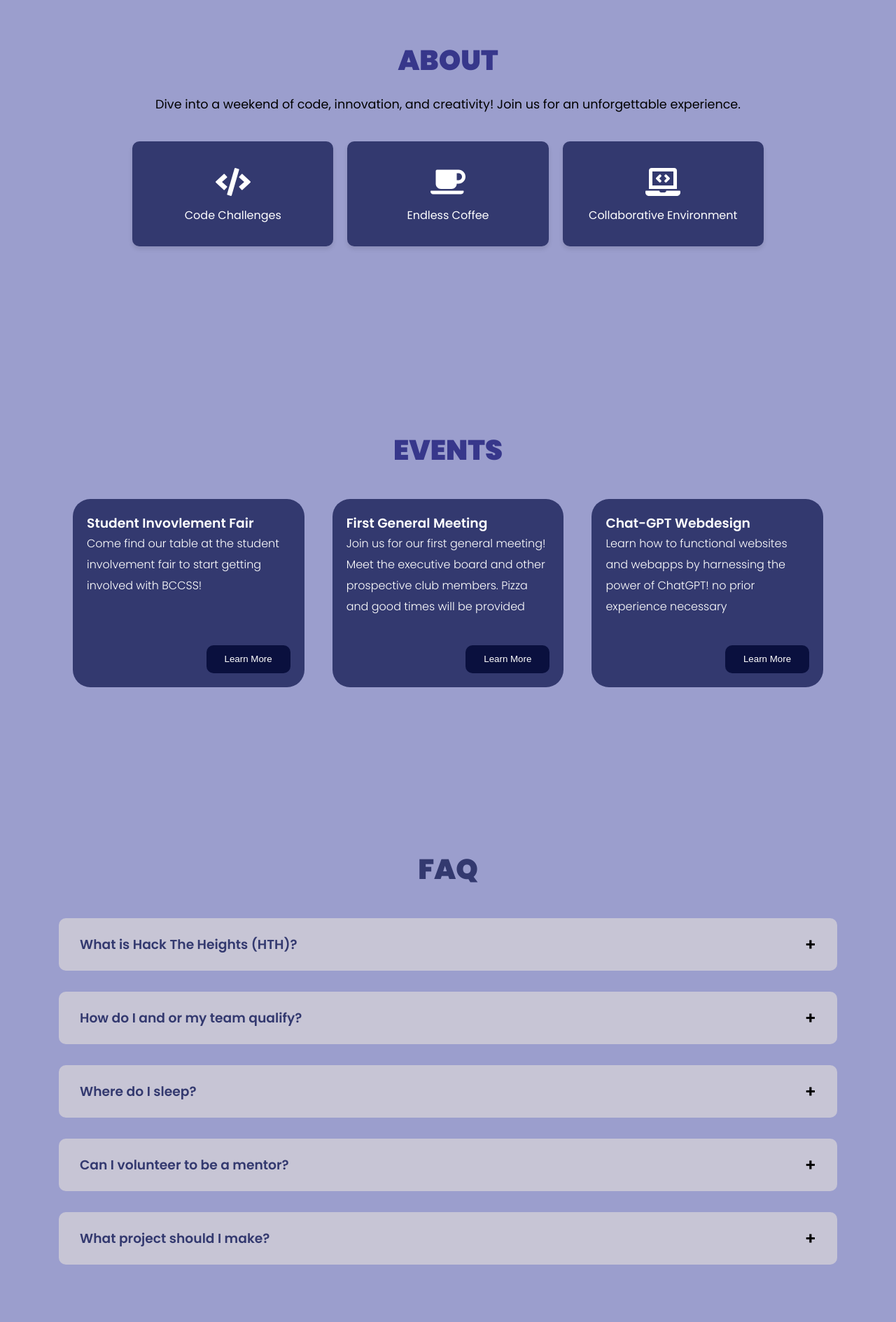
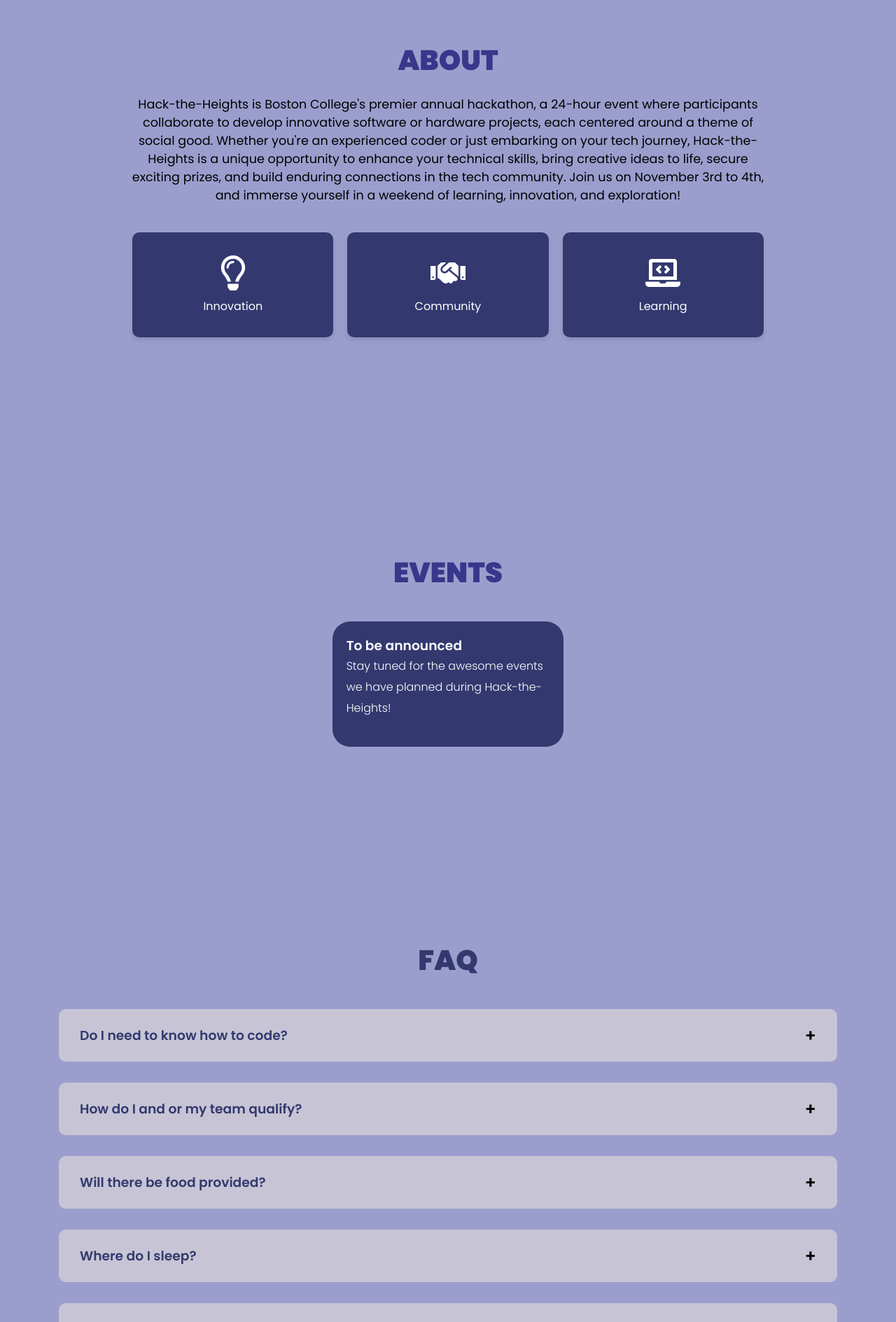
Before and after one commit to bccss/hacktheheights, a React (Create React App) app: page / in a window 1280 px wide. Shown: the part 880-2769 px from the top of the page at 70% size. Built offline with nearby package versions, Linux system fonts and the light colour scheme.

Commit message:
finished up content and finalized site for 1.0 launch

```diff
--- a/src/sections/components/About.jsx
+++ b/src/sections/components/About.jsx
@@ -1,5 +1,5 @@
 import React from "react";
-import { FaCode, FaCoffee, FaLaptopCode } from "react-icons/fa";
+import { FaRegLightbulb, FaHandshake, FaLaptopCode } from "react-icons/fa";
 import "../stylesheets/About.css";
 
 function About() {
@@ -7,21 +7,20 @@
     <div className="about-container" id="About">
       <h1 className="about-heading">ABOUT</h1>
       <p className="about-description">
-        Dive into a weekend of code, innovation, and creativity! Join us for an
-        unforgettable experience.
+      Hack-the-Heights is Boston College's premier annual hackathon, a 24-hour event where participants collaborate to develop innovative software or hardware projects, each centered around a theme of social good. Whether you're an experienced coder or just embarking on your tech journey, Hack-the-Heights is a unique opportunity to enhance your technical skills, bring creative ideas to life, secure exciting prizes, and build enduring connections in the tech community. Join us on November 3rd to 4th, and immerse yourself in a weekend of learning, innovation, and exploration!
       </p>
       <div className="icon-container">
         <div className="icon-card">
-          <FaCode size={50} color="white" />
-          <p className="icon-text">Code Challenges</p>
+          <FaRegLightbulb size={50} color="white" />
+          <p className="icon-text">Innovation</p>
         </div>
         <div className="icon-card">
-          <FaCoffee size={50} color="white" />
-          <p className="icon-text">Endless Coffee</p>
+          <FaHandshake size={50} color="white" />
+          <p className="icon-text">Community</p>
         </div>
         <div className="icon-card">
           <FaLaptopCode size={50} color="white" />
-          <p className="icon-text">Collaborative Environment</p>
+          <p className="icon-text">Learning</p>
         </div>
       </div>
     </div>
--- a/src/sections/components/Events.jsx
+++ b/src/sections/components/Events.jsx
@@ -3,18 +3,22 @@
 
 function Events() {
   const [cards] = useState([
+    // {
+    //   title: "Student Invovlement Fair",
+    //   text: "Come find our table at the student involvement fair to start getting involved with BCCSS!",
+    // },
+    // {
+    //   title: "First General Meeting",
+    //   text: "Join us for our first general meeting! Meet the executive board and other prospective club members. Pizza and good times will be provided",
+    // },
+    // {
+    //   title: "Chat-GPT Webdesign",
+    //   text: "Learn how to functional websites and webapps by harnessing the power of ChatGPT! no prior experience necessary",
+    // },
     {
-      title: "Student Invovlement Fair",
-      text: "Come find our table at the student involvement fair to start getting involved with BCCSS!",
-    },
-    {
-      title: "First General Meeting",
-      text: "Join us for our first general meeting! Meet the executive board and other prospective club members. Pizza and good times will be provided",
-    },
-    {
-      title: "Chat-GPT Webdesign",
-      text: "Learn how to functional websites and webapps by harnessing the power of ChatGPT! no prior experience necessary",
-    },
+      title: "To be announced",
+      text: "Stay tuned for the awesome events we have planned during Hack-the-Heights!"
+    }
   ]);
 
   return (
@@ -30,7 +34,7 @@
                     <h3>{card.title}</h3>
                     <p>{card.text}</p>
                   </div>
-                  <button className="btn">Learn More</button>
+                  {/* <button className="btn">Learn More</button> */}
                 </div>
               ))}
             </div>
--- a/src/sections/components/FAQ.jsx
+++ b/src/sections/components/FAQ.jsx
@@ -3,9 +3,9 @@
 
 const dataCollection = [
   {
-    question: "What is Hack The Heights (HTH)?",
+    question: "Do I need to know how to code?",
     answer:
-      "HTH will be a thrilling 24-hour event held on November 13th, 2023 at Boston College.  Admission is free and includes mentors, workshops, merch, food, and a fun experience!",
+      "Nope! Hack-the-Heights welcomes participants with all levels of experience, from complete beginners to experienced coders. There will be workshops and mentors available throughout the weekend to help you learn and build.",
   },
   {
     question: "How do I and or my team qualify?",
@@ -13,19 +13,24 @@
       "Any student at Boston College or the Boston area is welcome to join us! Teams can have a maximum of four people. You can either register with your team using the form or create one during the event!",
   },
   {
+    question: "Will there be food provided?",
+    answer:
+      "Absolutely! Meals and snacks will be provided throughout the weekend to keep you energized and ready to hack!",
+  },
+  {
     question: "Where do I sleep?",
     answer:
-      "While coding can be fun, we want you to get some rest when needed! Sleeping bags will be provided by our HTH students. ",
-  },
-  {
-    question: "Can I volunteer to be a mentor?",
-    answer:
-      "Yes! We are always looking for mentors to help our hackers. If you are interested, please fill out the form on our website. ",
+      "While coding can be fun, we want you to get some rest when needed! Feel free to go back to your dorm/apartment to sleep or you have can stay overnight in Schiller if you're feeling hardcore.",
   },
   {
     question: "What project should I make?",
     answer:
       "We have exciting themes for your projects, and the top three teams will win a prize. Don't feel any pressure to make a perfect project, submission is totally optional!",
+  },
+  {
+    question: "Are there going to be prizes?",
+    answer:
+      "You bet!",
   },
 ];
 
--- a/src/sections/components/Footer.jsx
+++ b/src/sections/components/Footer.jsx
@@ -13,6 +13,7 @@
       sx={{
         color: 'white'
       }}
+      id="Contact"
     >
       <Grid container justifyContent="space-between" alignItems="center">
         <Grid item>
--- a/src/sections/components/Header.jsx
+++ b/src/sections/components/Header.jsx
@@ -15,7 +15,9 @@
     setOpenMenu(null);
   };
 
-  const menuItems = ["About", "Events", "FAQ", "Team", "Sponsors", "Contact"];
+  // const menuItems = ["About", "Events", "FAQ", "Team", "Sponsors", "Past Events", "Contact"];
+  //when we add the "team" and "sponsors" section, use the top array
+  const menuItems = ["About", "Events", "FAQ", "Past Events", "Contact"];
 
   return (
     <>
--- a/src/sections/components/Home.jsx
+++ b/src/sections/components/Home.jsx
@@ -23,7 +23,7 @@
           <About />
           <Events />
           <FAQ />
-          <Team />
+          {/* <Team /> */}
           {/*<Sponsors />*/}
           <PhotoCarousel data={slides} />
         </Container>
--- a/src/sections/components/PhotoCarousel.jsx
+++ b/src/sections/components/PhotoCarousel.jsx
@@ -15,7 +15,7 @@
   };
 
   return (
-    <div className="carousel-container">
+    <div className="carousel-container" id="Past Events">
       <h2 className="title">PAST EVENTS</h2>
       <div className="carousel">
         <BsArrowLeftCircleFill className="arrow arrow-left" onClick={prevSlide} />
--- a/src/sections/data/photoCarouselData.json
+++ b/src/sections/data/photoCarouselData.json
@@ -1,9 +1,5 @@
 {
     "slides": [
-        {
-            "src": "/images/IMG_5243.jpg",
-            "alt": ""
-        },
         {
             "src": "/images/IMG_5240.jpg",
             "alt": ""
@@ -21,10 +17,6 @@
             "alt": ""
         },
         {
-            "src": "/images/IMG_5259.jpg",
-            "alt": ""
-        },
-        {
             "src": "/images/IMG_5270.jpg",
             "alt": ""
         },
--- a/src/sections/stylesheets/Events.css
+++ b/src/sections/stylesheets/Events.css
@@ -54,6 +54,8 @@
     flex-wrap: wrap;
     justify-content: space-between; /* This will evenly distribute the cards */
     align-items: stretch; /* This will ensure that the cards start at the top */
+    /* go back to space between once we have event cards with contnet */
+    justify-content: center;
 }
 
 .card {
```
Also changed, not shown: public/images/IMG_5243.jpg (deleted), public/images/IMG_5259.jpg (deleted).
